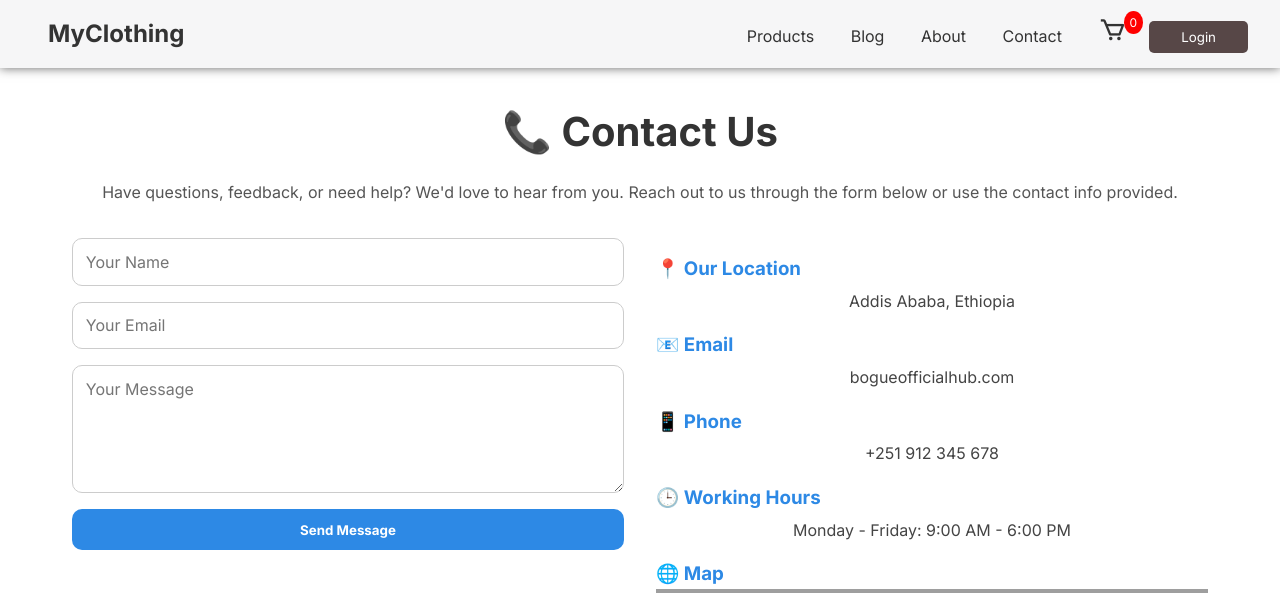
After one commit to MickeyAlemayehu/Ecommerce_Site, a PHP site: page /contact.php in a window 1280 px wide. The commit adds this page. Shown: the top 593 px of the page. Run offline with PHP 8.4, Linux system fonts and the light colour scheme; grey boxes are pictures that could not be loaded.

Commit message:
added the blog , contact, about and user dashboard pages

```diff
--- a/admin/add_product.php
+++ b/admin/add_product.php
@@ -10,6 +10,7 @@ if ($_SERVER['REQUEST_METHOD'] === 'POST') {
     $name = trim($_POST['name'] ?? '');
     $description = trim($_POST['description'] ?? '');
     $price = floatval($_POST['price'] ?? 0);
+    $catergory = trim($_POST['category'] ?? '');
 
     // Handle image upload
     if (!empty($_FILES['image']['name'])) {
@@ -36,9 +37,9 @@ if ($_SERVER['REQUEST_METHOD'] === 'POST') {
     if ($price <= 0) $errors[] = "Valid price is required.";
 
     if (empty($errors)) {
-        $stmt = $conn->prepare("INSERT INTO products (name, description, price, image) VALUES (?, ?, ?, ?)");
+        $stmt = $conn->prepare("INSERT INTO products (name, description, price, image, category) VALUES (?, ?, ?, ?, ?)");
         $image_name = basename($_FILES['image']['name']);
-        $stmt->bind_param("ssds", $name, $description, $price, $image_name);
+        $stmt->bind_param("ssds", $name, $description, $price, $image_name, $category);
         if ($stmt->execute()) {
             echo "<p>Product added successfully. <a href='dashboard.php'>Back to dashboard</a></p>";
         } else {
@@ -65,6 +66,7 @@ if ($_SERVER['REQUEST_METHOD'] === 'POST') {
     <label>Name:<br><input type="text" name="name" required></label><br><br>
     <label>Description:<br><textarea name="description"></textarea></label><br><br>
     <label>Price:<br><input type="number" step="0.01" name="price" required></label><br><br>
+    <label>Category:<br><input type="text" name="category"></label><br><br>
     <label>Image:<br><input type="file" name="image" accept="image/*" required></label><br><br>
     <button type="submit">Add Product</button>
 </form>
--- /dev/null
+++ b/contact.php
@@ -0,0 +1,77 @@
+<?php include "includes/header.php";?>
+<section class="contact-page">
+    <h1>📞 Contact Us</h1>
+    <p>Have questions, feedback, or need help? We'd love to hear from you. Reach out to us through the form below or use the contact info provided.</p>
+
+    <div class="contact-container">
+      <form class="contact-form" id="form">
+         <input type="hidden" name="access_key" value="c209db48-3502-488f-b160-79b5f78e8aff">
+        <input type="text" name="name" placeholder="Your Name" placeholder="Your Email" required>
+        <input type="email" name="email" placeholder="Your Email" required>
+        <textarea name="message" rows="5" placeholder="Your Message" required></textarea>
+        <button type="submit">Send Message</button>
+        <div id="result"></div>
+      </form>
+
+      <div class="contact-info">
+        <h3>📍 Our Location</h3>
+        <p>Addis Ababa, Ethiopia</p>
+
+        <h3>📧 Email</h3>
+        <p>bogueofficialhub.com</p>
+
+        <h3>📱 Phone</h3>
+        <p>+251 912 345 678</p>
+
+        <h3>🕒 Working Hours</h3>
+        <p>Monday - Friday: 9:00 AM - 6:00 PM</p>
+
+        <h3>🌐 Map</h3>
+        <iframe src="https://www.google.com/maps?q=addis+ababa+ethiopia&output=embed" width="100%" height="200" style="border:0;" allowfullscreen loading="lazy"></iframe>
+      </div>
+    </div>
+  </section>
+  <script>
+const form = document.getElementById('form');
+const result = document.getElementById('result');
+
+form.addEventListener('submit', function(e) {
+    const formData = new FormData(form);
+    e.preventDefault();
+
+    const object = Object.fromEntries(formData);
+    const json = JSON.stringify(object);
+
+    result.innerHTML = "Please wait..."
+
+    fetch('https://api.web3forms.com/submit', {
+            method: 'POST',
+            headers: {
+                'Content-Type': 'application/json',
+                'Accept': 'application/json'
+            },
+            body: json
+        })
+        .then(async (response) => {
+            let json = await response.json();
+            if (response.status == 200) {
+                result.innerHTML = json.message;
+            } else {
+                console.log(response);
+                result.innerHTML = json.message;
+            }
+        })
+        .catch(error => {
+            console.log(error);
+            result.innerHTML = "Something went wrong!";
+        })
+        .then(function() {
+            form.reset();
+            setTimeout(() => {
+                result.style.display = "none";
+            }, 3000);
+        });
+});
+</script>
+</body>
+</html>
--- a/css/style.css
+++ b/css/style.css
@@ -221,3 +221,200 @@ td, th {
   background-color: rgb(240, 211, 79);
   transform: scale(1.02,1.02);
 }
+h2 {
+  color: #333;
+}
+table {
+  width: 100%; border-collapse: collapse; margin-top: 20px; }
+th, td {
+  border: 1px solid #ccc; padding: 10px; text-align: left; }
+th {
+  background-color: #eee; }
+.paid {
+  color: green; font-weight: bold;
+}
+.about-page {
+  padding: 2rem;
+  max-width: 1000px;
+  margin: auto;
+  font-family: 'Inter', sans-serif;
+}
+
+.about-page h2 {
+  text-align: center;
+  font-size: 2.5rem;
+  margin-bottom: 1rem;
+  color: #333;
+}
+
+.about-page p {
+  font-size: 1rem;
+  line-height: 1.7;
+  color: #444;
+  margin-bottom: 2rem;
+}
+
+.about-page h3 {
+  color: #2d89e5;
+  margin-top: 2rem;
+  font-size: 1.5rem;
+}
+
+.about-page h5 {
+  color: #222;
+  font-weight: 500;
+  margin: 0.5rem 0;
+}
+
+.team-section {
+  display: flex;
+  flex-wrap: wrap;
+  gap: 1rem;
+  justify-content: center;
+  margin-top: 1rem;
+}
+
+.team-member {
+  background-color: #f0f0f0;
+  padding: 1rem 1.5rem;
+  border-radius: 8px;
+  font-size: 1rem;
+  font-weight: 600;
+  box-shadow: 0 2px 8px rgba(0,0,0,0.05);
+  transition: background-color 0.3s ease;
+}
+
+.team-member:hover {
+  background-color: #e0e0e0;
+}
+.blog-section {
+  padding: 2rem;
+  max-width: 1200px;
+  margin: auto;
+}
+
+.blog-section h1 {
+  text-align: center;
+  font-size: 2.5rem;
+  margin-bottom: 1rem;
+}
+
+.blog-intro {
+  text-align: center;
+  font-size: 1.1rem;
+  color: #555;
+  margin-bottom: 2rem;
+}
+
+.blog-cards {
+  display: grid;
+  grid-template-columns: repeat(auto-fit, minmax(260px, 1fr));
+  gap: 2rem;
+}
+
+.blog-card {
+  background-color: white;
+  border-radius: 1rem;
+  box-shadow: 0 4px 12px rgba(0,0,0,0.05);
+  overflow: hidden;
+  transition: transform 0.3s ease;
+}
+
+.blog-card:hover {
+  transform: translateY(-5px);
+}
+
+.blog-card img {
+  width: 100%;
+  height: 180px;
+  object-fit: cover;
+}
+
+.blog-card h3 {
+  padding: 1rem;
+  font-size: 1.2rem;
+  margin: 0;
+  color: #333;
+}
+
+.blog-card p {
+  padding: 0 1rem;
+  color: #666;
+  font-size: 0.95rem;
+}
+
+.blog-card a {
+  display: block;
+  padding: 1rem;
+  color: #2d89e5;
+  font-weight: 600;
+  text-decoration: none;
+  border-top: 1px solid #eee;
+}
+
+.blog-card a:hover {
+  text-decoration: underline;
+}
+.contact-page {
+  padding: 2rem;
+  max-width: 1200px;
+  margin: auto;
+}
+
+.contact-page h1 {
+  text-align: center;
+  font-size: 2.5rem;
+  margin-bottom: 1rem;
+}
+
+.contact-page p {
+  text-align: center;
+  color: #555;
+  margin-bottom: 2rem;
+}
+
+.contact-container {
+  display: grid;
+  grid-template-columns: repeat(auto-fit, minmax(320px, 1fr));
+  gap: 2rem;
+}
+
+.contact-form {
+  display: flex;
+  flex-direction: column;
+  gap: 1rem;
+}
+
+.contact-form input,
+.contact-form textarea {
+  padding: 0.8rem;
+  border: 1px solid #ccc;
+  border-radius: 10px;
+  font-family: 'Inter', sans-serif;
+  font-size: 1rem;
+}
+
+.contact-form button {
+  padding: 0.8rem;
+  background-color: #2d89e5;
+  color: white;
+  font-weight: bold;
+  border: none;
+  border-radius: 10px;
+  cursor: pointer;
+  transition: background 0.3s ease;
+}
+
+.contact-form button:hover {
+  background-color: #1a5fb4;
+}
+
+.contact-info h3 {
+  margin-top: 1rem;
+  color: #2d89e5;
+}
+
+.contact-info p {
+  margin: 0.3rem 0 1rem 0;
+  color: #444;
+}
--- a/includes/header.php
+++ b/includes/header.php
@@ -16,10 +16,9 @@
         <a href="index.php"><h1>MyClothing</h1></a>
         <div>
         <a href="products.php">Products</a>
-        <a href="shop.html">Shop</a>
-        <a href="blog.html">Blog</a>
-        <a href="about.html">About</a>
-        <a href="contact.html">Contact</a>
+        <a href="blog.php">Blog</a>
+        <a href="about.php">About</a>
+        <a href="contact.php">Contact</a>
         <a href="cart.php" class="cart-icon">
             <i class='bx bx-cart'></i>
             <span class="cart-count">0</span>
```
Also changed, not shown: about.php (added, +30 -0 lines), admin/edit_product.php (+7 -2 lines), blog.php (added, +39 -0 lines), checkout.php (+16 -3 lines), dashboard.php (added, +61 -0 lines), uploads/1.jpg (added), uploads/2.jpg (added), uploads/tb.jpg (added).
